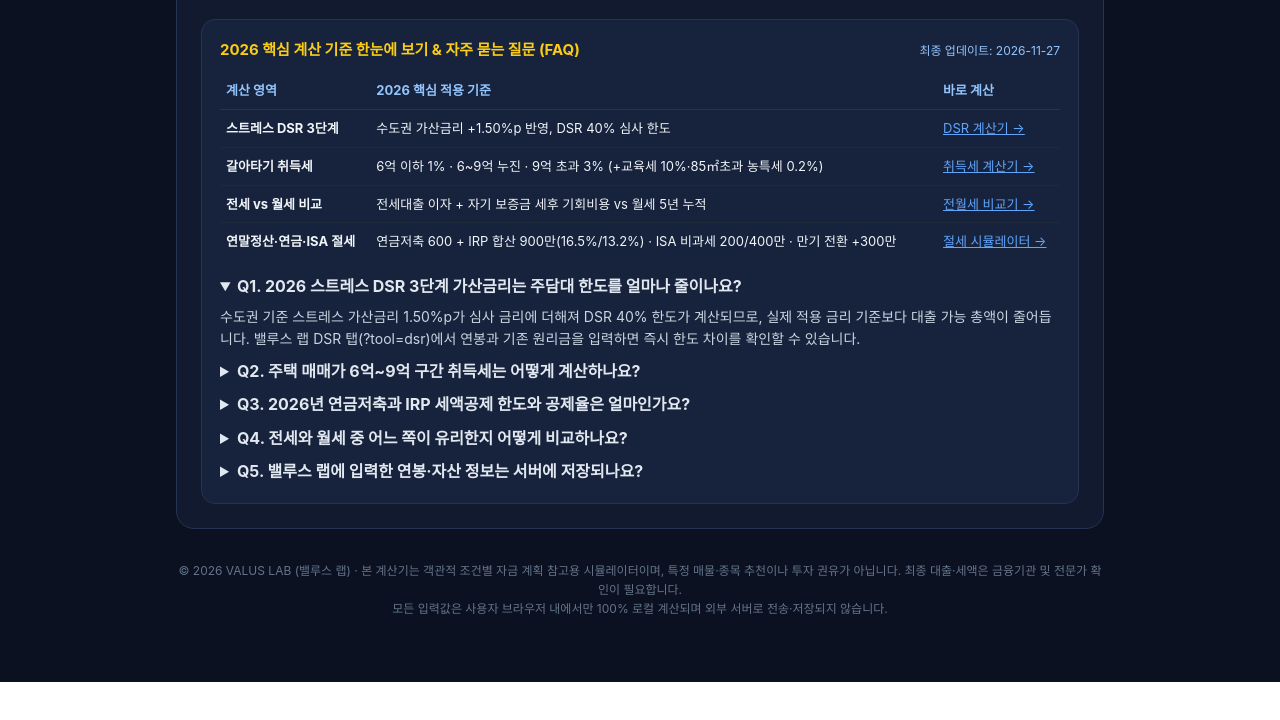
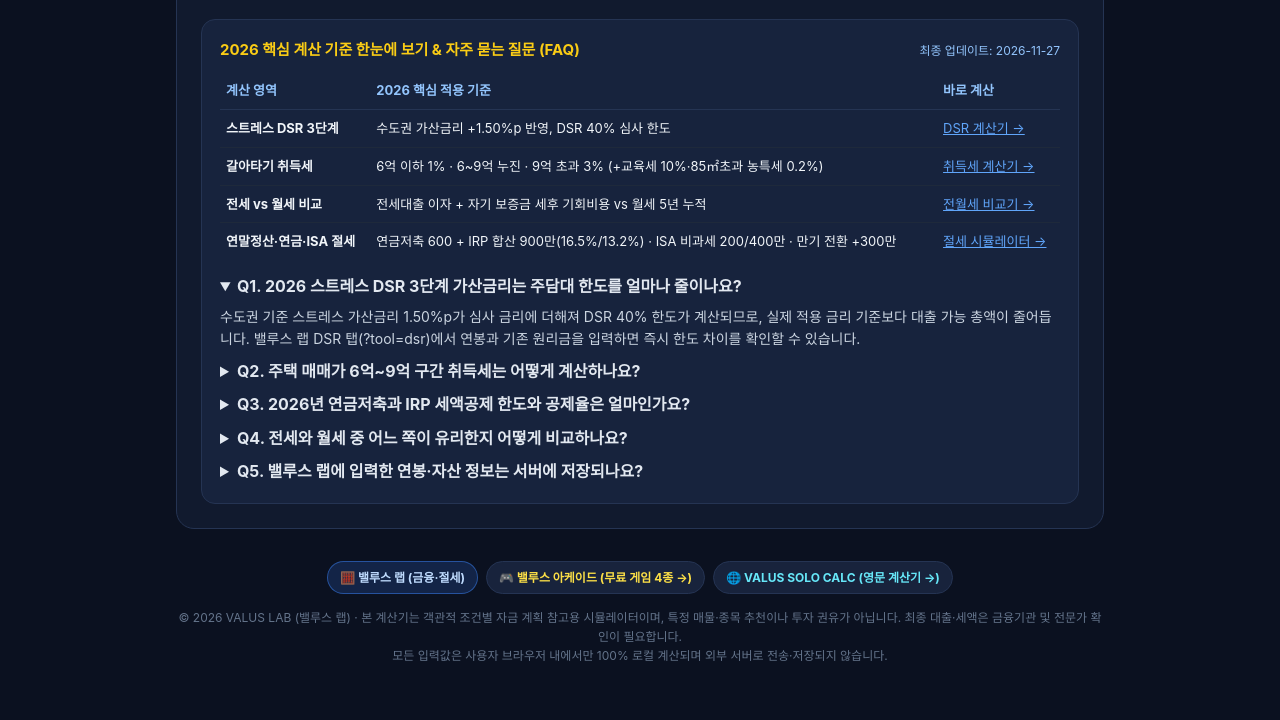
Before and after one commit to suw0ne/valus-lab, a plain HTML site: page index.html in a window 1280 px wide. Shown: the part 2817-3537 px from the top of the page. Before the commit the page ends 3499 px from the top, so only its background shows below. Drawn offline with Linux system fonts and the light colour scheme.

Commit message:
chore: update valus-lab web app

```diff
--- a/index.html
+++ b/index.html
@@ -805,6 +805,11 @@
     </article>
 
     <footer>
+      <nav id="valus-hub-bar" aria-label="밸루스 무료 웹앱 허브" style="display:flex; flex-wrap:wrap; justify-content:center; gap:8px; margin-bottom:14px;">
+        <a href="https://suw0ne.github.io/valus-lab/" style="padding:6px 12px; border-radius:999px; background:rgba(59,130,246,0.18); border:1px solid rgba(59,130,246,0.5); color:#bfdbfe; text-decoration:none; font-weight:700;">🧮 밸루스 랩 (금융·절세)</a>
+        <a href="https://suw0ne.github.io/valus-arcade/" target="_blank" rel="noopener noreferrer" style="padding:6px 12px; border-radius:999px; background:#18233c; border:1px solid #253453; color:#fde047; text-decoration:none; font-weight:700;">🎮 밸루스 아케이드 (무료 게임 4종 →)</a>
+        <a href="https://suw0ne.github.io/valus-solo-calc/" target="_blank" rel="noopener noreferrer" style="padding:6px 12px; border-radius:999px; background:#18233c; border:1px solid #253453; color:#67e8f9; text-decoration:none; font-weight:700;">🌐 VALUS SOLO CALC (영문 계산기 →)</a>
+      </nav>
       © 2026 VALUS LAB (밸루스 랩) · 본 계산기는 객관적 조건별 자금 계획 참고용 시뮬레이터이며, 특정 매물·종목 추천이나 투자 권유가 아닙니다. 최종 대출·세액은 금융기관 및 전문가 확인이 필요합니다.<br />
       모든 입력값은 사용자 브라우저 내에서만 100% 로컬 계산되며 외부 서버로 전송·저장되지 않습니다.
     </footer>
```
